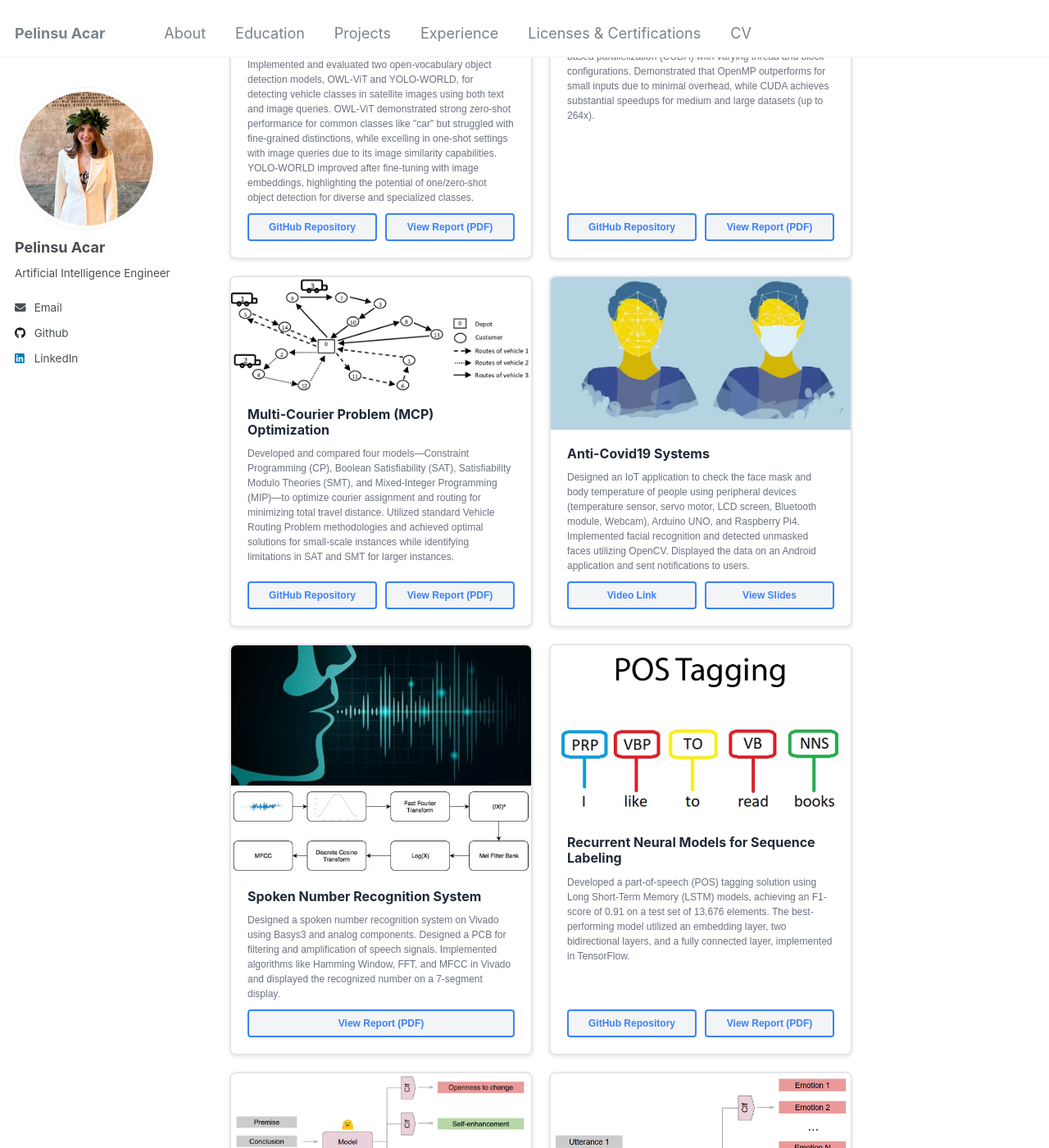
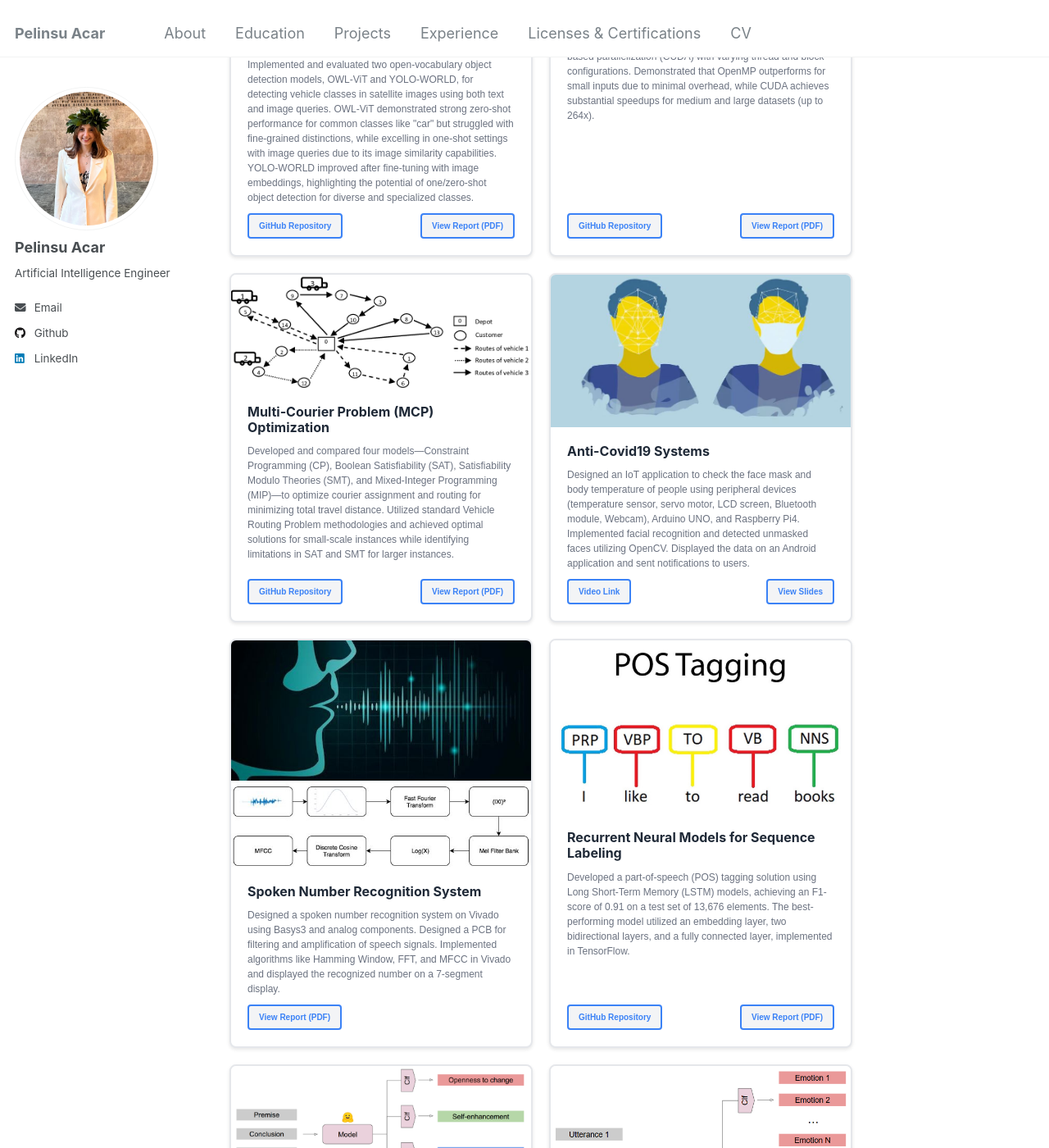
Before and after one commit to pelinsuacar/pelinsuacar.github.io, a Jekyll site: the page built from _pages/projects.md, in a window 1280 px wide and 1400 px high, scrolled down 629 px. Shown: the whole window at 82% size. Built offline with Jekyll 4.4.1, drawn with Linux system fonts in a browser that asks for light colours.

Commit message:
Update project.html

```diff
--- a/_layouts/project.html
+++ b/_layouts/project.html
@@ -166,7 +166,7 @@ layout: default2
 .project-buttons a {
   display: inline-block;
   padding: 6px 12px;
-  font-size: 12px;
+  font-size: 10px;
   font-weight: bold;
   color: #3B82F6;
   background-color: #F3F4F6;
@@ -174,7 +174,6 @@ layout: default2
   border-radius: 4px;
   text-decoration: none;
   transition: all 0.3s ease;
-  flex: 1; /* Ensures equal button width */
   text-align: center;
 }
 
```
